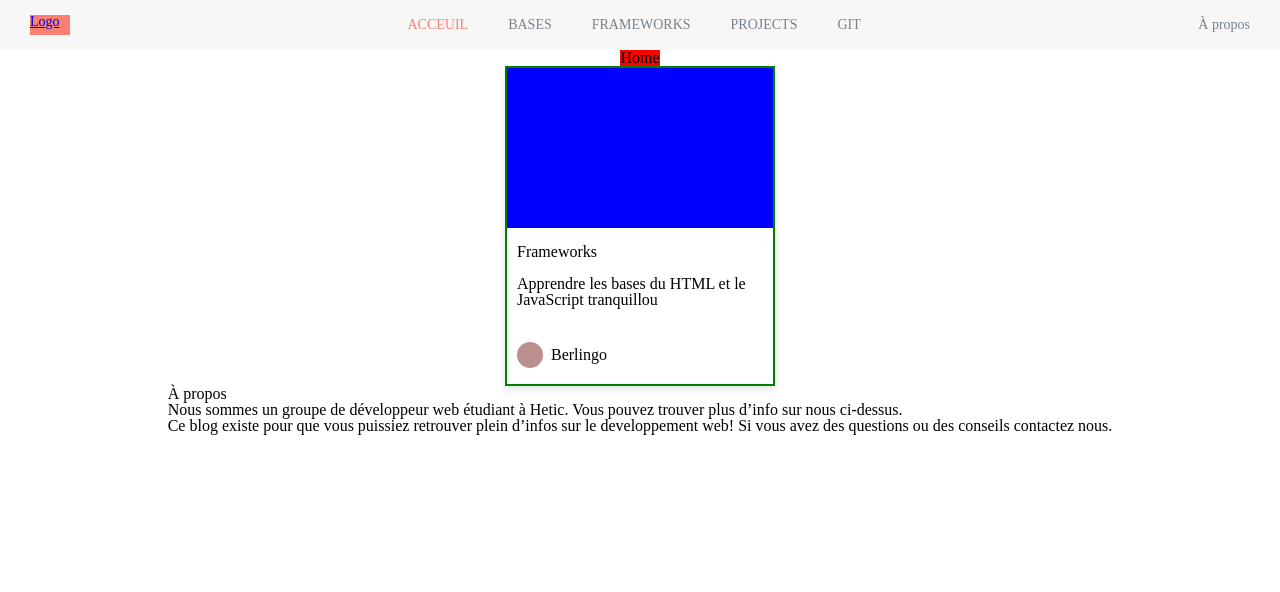
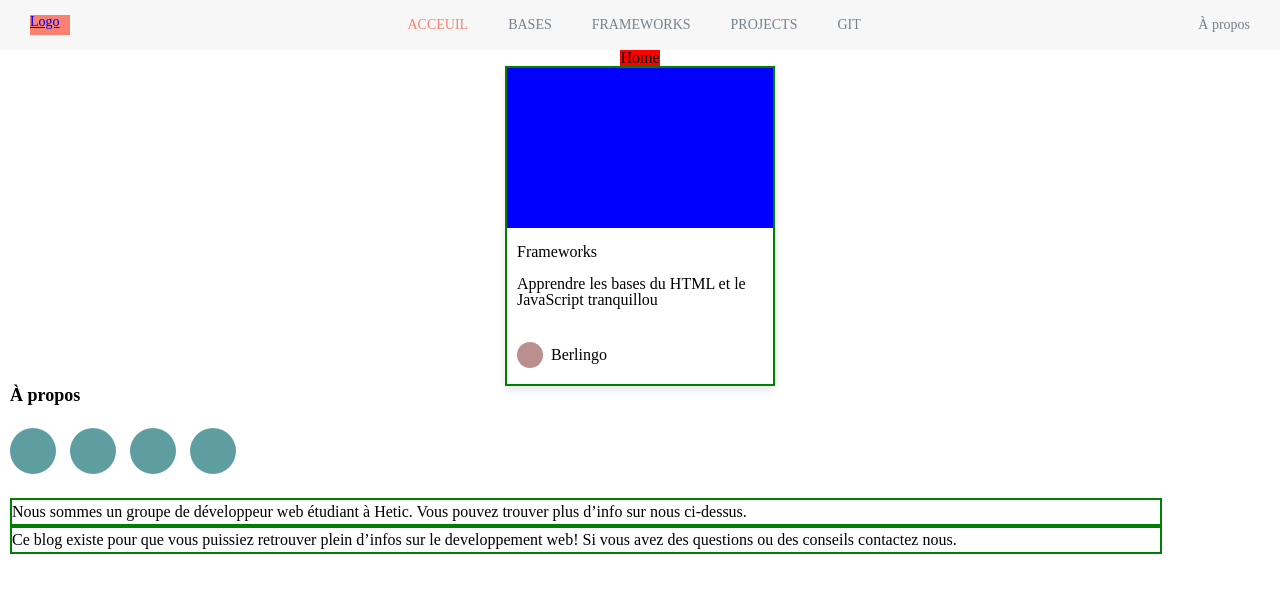
Before and after one commit to rqphy/project-b, a React (Create React App) app: page / in a window 1280 px wide. Shown: the top 592 px of the page. Built offline with nearby package versions, Linux system fonts and the light colour scheme.

Commit message:
complete css for small devices

```diff
--- a/src/Pages/Home/Home.scss
+++ b/src/Pages/Home/Home.scss
@@ -1,6 +1,40 @@
+$smallTeam: 46px;
+$marginBottom: 24px;
+
 h1 {
   background-color: red;
 }
 .Home__image {
   display: none;
 }
+
+.about {
+  width: 100%;
+  padding-left: 20px;
+
+  &__title {
+    font-size: 18px;
+    font-weight: bold;
+    margin-bottom: $marginBottom;
+  }
+
+  &__team {
+    display: flex;
+    margin-bottom: $marginBottom;
+  }
+
+  &__img {
+    width: $smallTeam;
+    height: $smallTeam;
+    background: cadetblue;
+    border-radius: 50%;
+    margin-right: 14px;
+  }
+
+  &__text {
+    width: 90%;
+    font-size: 16px;
+    line-height: 24px;
+    border: 2px solid green;
+  }
+}
```
